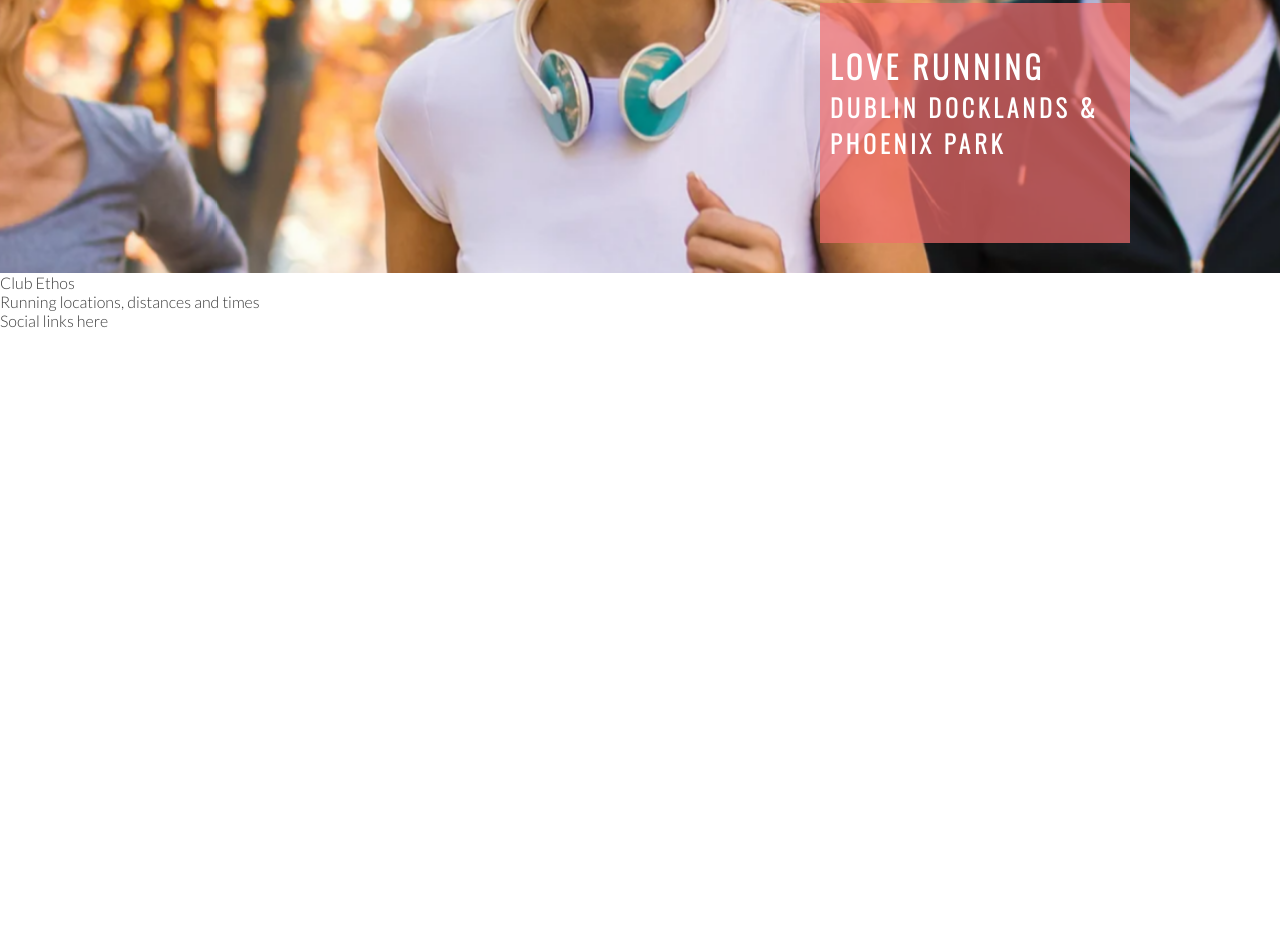
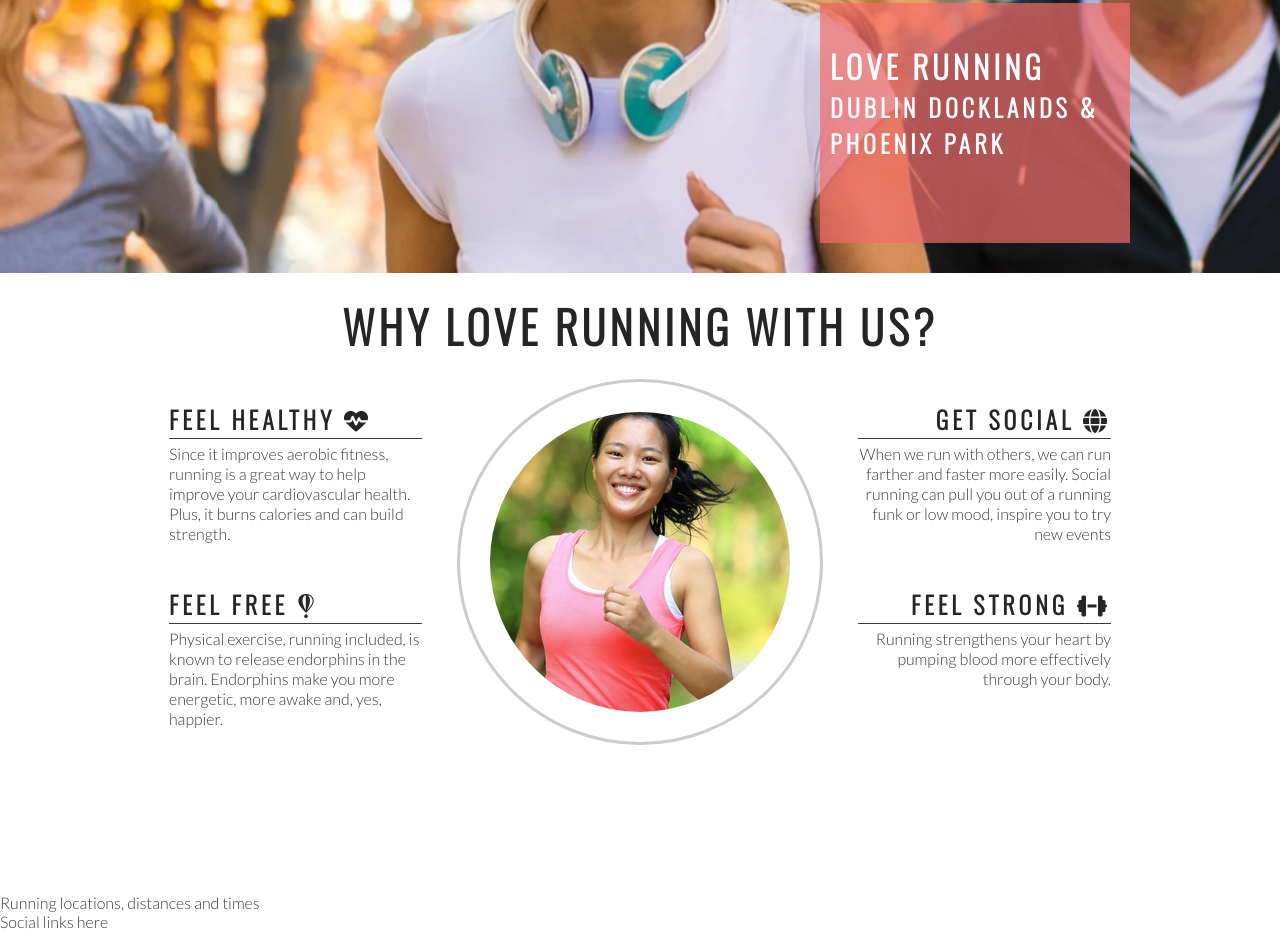
Before and after one commit to VeRiDario/Love.Running, a plain HTML site: page index.html in a window 1280 px wide. Shown: the part 402-1333 px from the top of the page. Before the commit the page ends 800 px from the top, so only its background shows below. Drawn offline with nearby package versions, Linux system fonts and the light colour scheme.

Commit message:
Club Ethos Done

```diff
--- a/assets/css/style.css
+++ b/assets/css/style.css
@@ -24,6 +24,7 @@ h1, h2 {
 #logo {
     float: left;
     font-size: 280%;
+    margin-left: 30px;
 }
 /*navications links*/
 #menu {
@@ -103,3 +104,78 @@ h1, h2 {
     right: 150px;
     position: absolute;
 }
+/*club-ethos*/
+
+#club-ethos {
+    height: 600px;
+}
+
+#left-about {
+    padding-top: 30px;
+    width: 33%;
+    float: left;
+}
+
+#right-about {
+    padding-top: 30px;
+    width: 33%;
+    float: right;
+}
+
+#center-about {
+    width: 33%;
+    margin: 0 auto;
+}
+
+hr{
+    border-top: 1px solid #3a3a3a;
+    width: 100%;
+    margin: 5px 0;
+}
+
+.left-about-heading {
+    width: 60%;
+    float: right;
+    line-height: 20px;
+    clear: both;
+    margin-bottom: 50px;
+}
+
+.right-about-heading {
+    width: 60%;
+    float: left;
+    line-height: 20px;
+    clear: both;
+    margin-bottom: 50px;
+}
+
+.right-about-heading h2 {
+    text-align: right;
+}
+
+.right-about-heading p {
+    text-align: right;
+}
+
+#welcome {
+    text-align: center;
+    margin: 20px 0;
+    font-size: 280%;
+}
+
+#circle-container {
+    width: 300px;
+    height: 300px;
+    padding: 30px;
+    border-style: solid;
+    border-color: #ccc;
+    border-radius: 50%;
+    margin: 0 auto;
+
+}
+
+#circle-cover-bg {
+    background: url('../images/ethos-center-image.jpg') no-repeat center center;
+    height: 100%;
+    border-radius: 50%;
+}
--- a/index.html
+++ b/index.html
@@ -34,10 +34,54 @@
         <h3>Dublin Docklands & Phoenix Park</h3>
     </div>
 </section>
-<section>
-    Club Ethos
+<section id="club-ethos">
+    <h2 id="welcome">Why Love Running With Us?</h2>
+    <div id="left-about">
+        <div class="left-about-heading">
+            <h2>Feel Healthy <i class="fa-solid fa-heart-pulse"></i></h2>
+            <hr>
+            <p>
+                Since it improves aerobic fitness, running is a great way to help improve your cardiovascular
+                health. Plus, it burns calories and can build strength.
+            </p>
+        </div>
+        <div class="left-about-heading">
+            <h2>Feel Free <i class="fa-brands fa-fly"></i></h2>
+            <hr>
+            <p>
+                Physical exercise, running included, is known to release endorphins in the brain. Endorphins make
+                you more energetic, more awake and, yes, happier.
+            </p>
+        </div>
+    </div>
+    <div id="right-about">
+         <div class="right-about-heading">
+            <h2>Get Social <i class="fa-solid fa-globe"></i></h2>
+            <hr>
+            <p>
+                    When we run with others, we can run farther and faster more easily.
+                    Social running can pull you out of a running funk or low mood, inspire you to try new events
+            </p>
+         </div>
+         <div class="right-about-heading">
+            <h2>Feel Strong <i class="fa-solid fa-dumbbell"></i></h2>
+            <hr>
+            <p>
+                    Running strengthens your heart by pumping blood more effectively through your body.
+            </p>
+        </div>
+    </div>
+    <div id="center-about">
+        <div id="circle-container">
+            <div id="circle-cover-bg">
+
+            </div>
+        </div>
+    </div>
 </section>
 <section>Running locations, distances and times</section>
 <footer>Social links here</footer>
+<!--font awesome script-->
+<script src="https://kit.fontawesome.com/871ec15e3c.js" crossorigin="anonymous"></script>
 </body>
 </html>
```
Also changed, not shown: assets/images/ethos-center-image.jpg (added).
